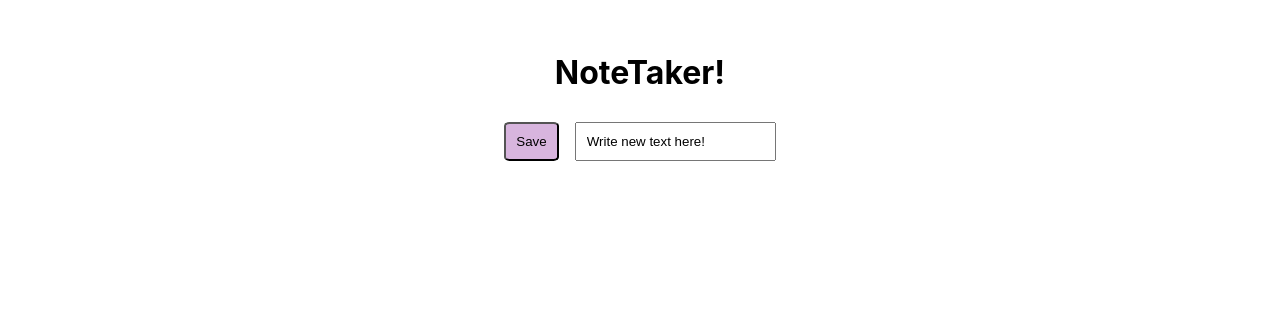
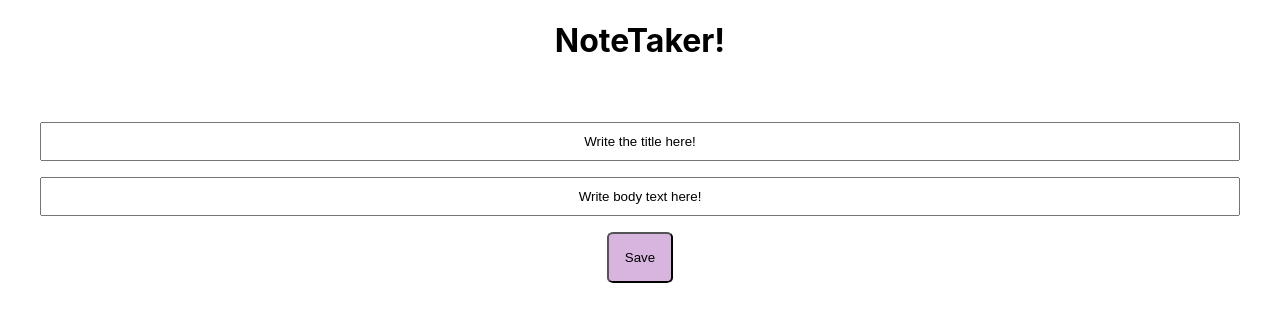
Before and after one commit to 2gaudy/NoteTakerv2, a React (Create React App) app: page / in a window 1280 px wide. Shown: the top 322 px of the page. Built offline with nearby package versions, Linux system fonts and the light colour scheme.

Commit message:
added title

```diff
--- a/src/App.css
+++ b/src/App.css
@@ -2,21 +2,38 @@
   text-align: center;
 }
 
+.title {
+  margin-bottom: 0;
+}
+
+.title-input {
+  text-align: center;
+  margin: 0.5rem;
+  padding: 10px;
+}
+
 .input-section{
   padding: 2rem;
+  display: flex;
+  flex-direction: column;
+  justify-content: center;
 
+}
+
+
+.input-text{
+  margin: 0.5rem;
+  padding: 10px;
+  text-align: center;
 }
 
 .input-button{
   margin: 0.5rem;
   background-color: #d8b5de;
   border-radius: 10%;
-  padding: 10px;
-}
-
-.input-text{
-  margin: 0.5rem;
-  padding: 10px;
+  padding: 1rem;
+  max-width: 5rem;
+  align-self: center;
 }
 
 .notes-section {
--- a/src/App.js
+++ b/src/App.js
@@ -2,35 +2,58 @@ import './App.css';
 import React from 'react'
 
 function App() {
-
-  const [text, setText] = React.useState("Write new text here!")
+  const [title, setTitle] = React.useState("Write the title here!")
+  const [text, setText] = React.useState("Write body text here!")
   const [notes, setNotes] = React.useState([])
 
   return (
     <div className="App">
 
+      <div className="title">
+          <h1>NoteTaker!</h1>
+      </div>
+
       <div className="input-section">
-        <div className="title">
-          <h1>NoteTaker!</h1>
-        </div>
 
-        <input className="input-button" type="button" value="Save" onClick={() => {
-          setNotes([...notes, text]);
-          setText("Write something here!")
+        <input className="title-input"
+          type="text"
+          value={title}
+          onChange={(event) => {
+            const newValue = event.target.value;
+            setTitle(newValue);
           }}
         ></input>
 
-        <input className="input-text" type="text" value={text}
+{/* Input Text Box */}
+
+        <input className="input-text"
+          type="text"
+          value={text}
           onChange={(event) => {
             const newValue = event.target.value;
             setText(newValue);
           }}
         ></input>
 
+{/* Input Button */}
+
+        <input className="input-button"
+          type="button"
+          value="Save"
+          onClick={() => {
+            setNotes([...notes, text]);
+            setText("Write something here!")
+          }}
+        ></input>
+
+
       </div>
+
+{/* Notes Section */}
 
       <div className='notes-section'>
 
+{/* Display Notes */}
       {notes.map((note) => (
         <div className='note'>
           <p className='note-text'>{note}</p>
```
